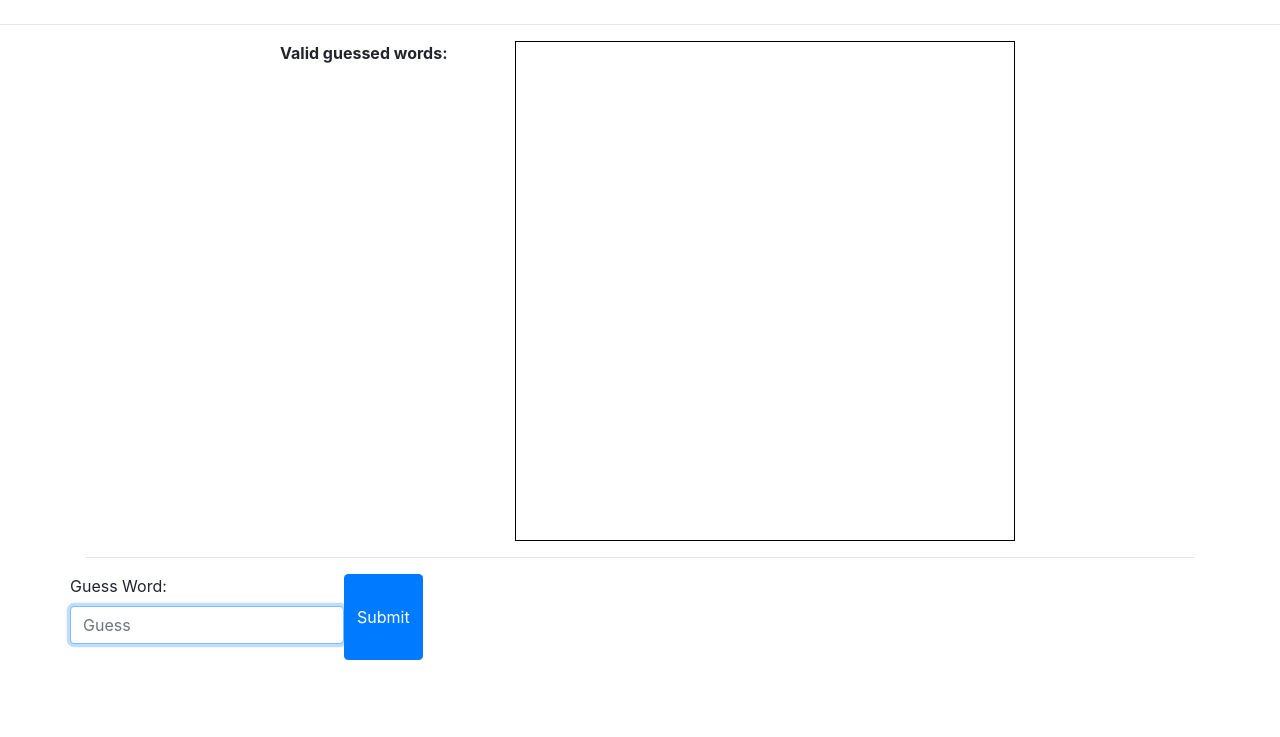
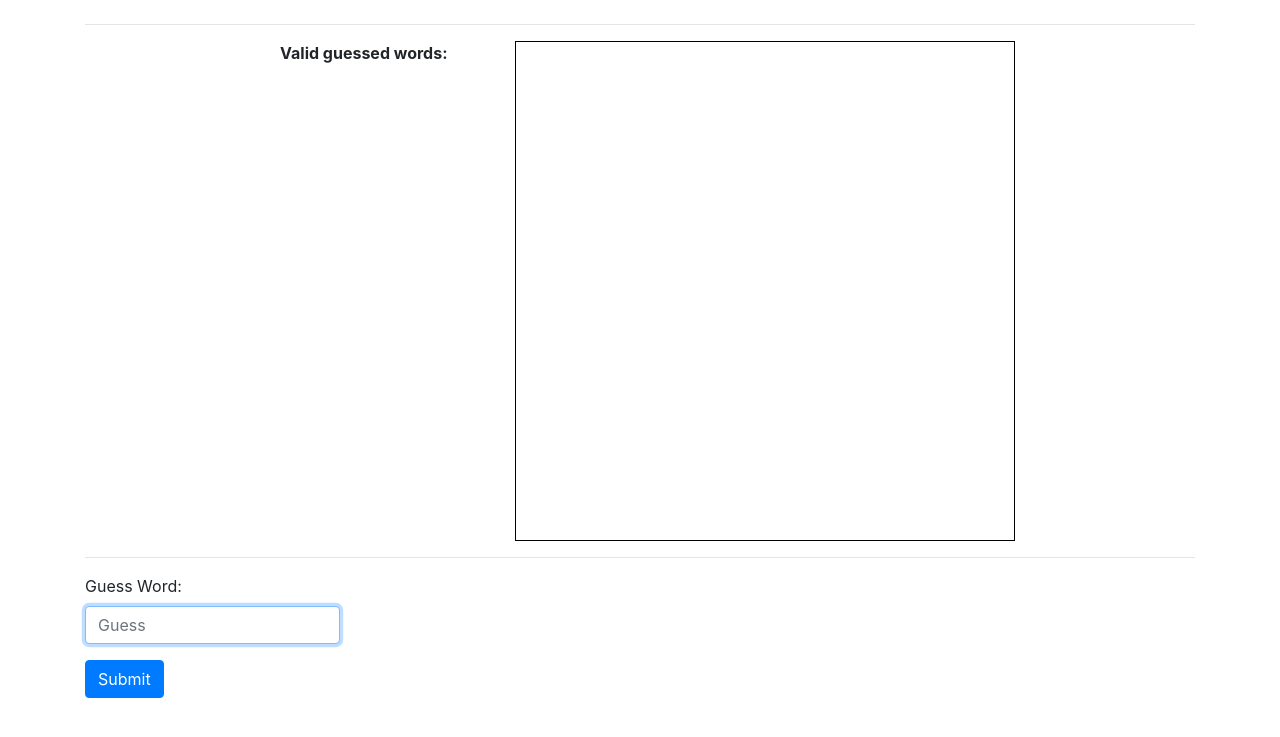
Before and after one commit to Tyler-Yates/scrambled-words, a Python web app: template application/templates/game.html in a window 1280 px wide. Shown: the part 48-785 px from the top of the page. Run offline with Jinja, Linux system fonts and the light colour scheme; the template is opened without the code that fills it, so the values that code supplies are empty.

Commit message:
Fix display

```diff
--- a/application/static/game.css
+++ b/application/static/game.css
@@ -37,3 +37,7 @@
 #valid-words-div {
     overflow-y: auto;
 }
+
+#guess-div {
+    max-width: 25%;
+}
--- a/application/templates/game.html
+++ b/application/templates/game.html
@@ -14,9 +14,11 @@
     <h1>Game: <span id="game-name">{{ game_state.game_name }}</span></h1>
 </div>
 
+<div class="container">
     <div class="row">
         <div class="col">
             <hr>
+        </div>
     </div>
 </div>
 
@@ -56,11 +58,13 @@
         </div>
     </div>
     <div class="row">
+        <div id="guess-div" class="col">
             <div class="form-group">
                 <label for="guessWordInput">Guess Word:</label>
                 <input type="text" class="form-control" id="guessWordInput" placeholder="Guess">
             </div>
             <button id="guessWordSubmit" class="btn btn-primary">Submit</button>
+        </div>
     </div>
     <div class="row">
         <div class="col text-right">
```
Lines whose indentation alone changed are shown as unchanged.
